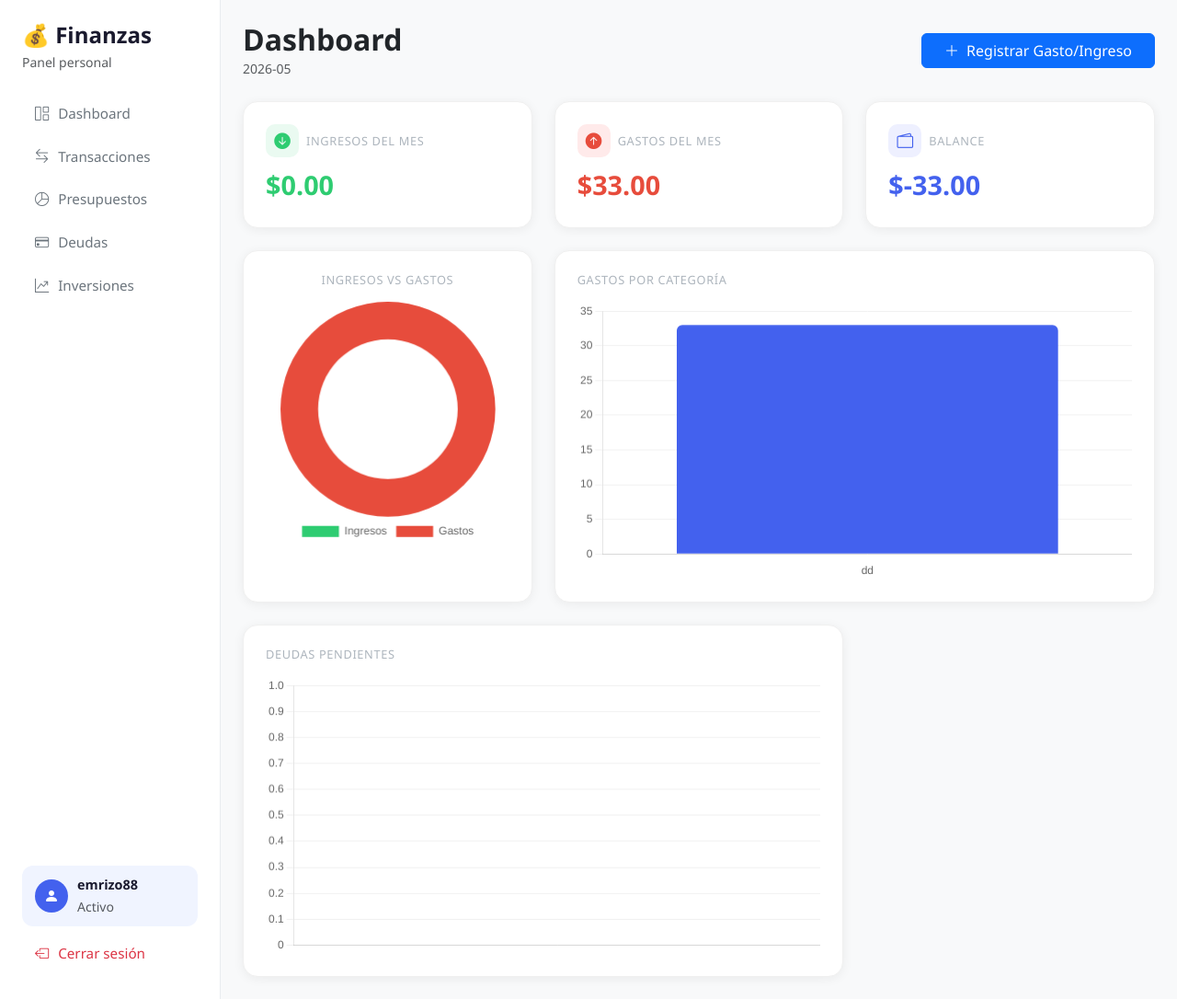
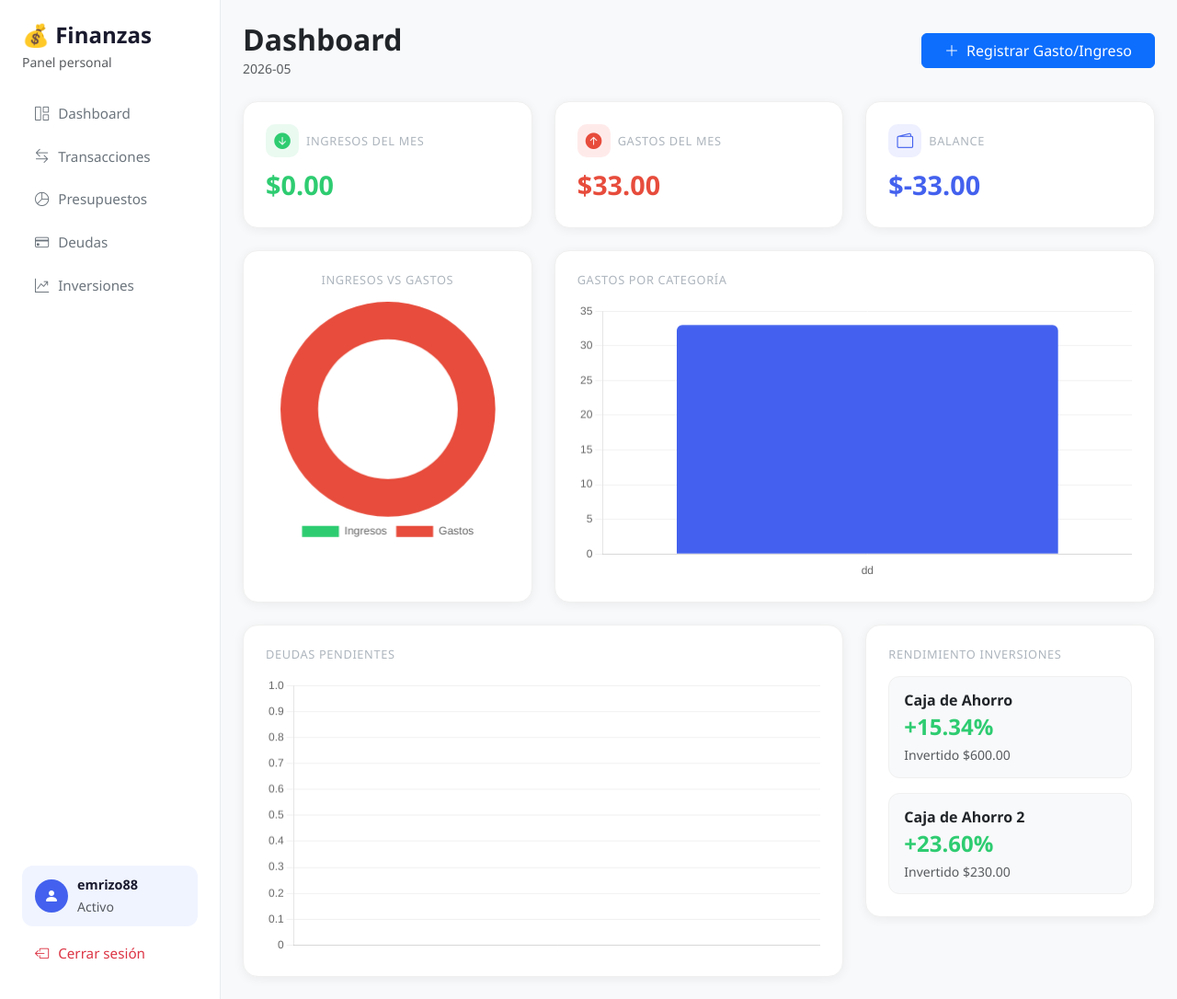
Before and after one commit to emrizo88/finanzas-app, a Flask app: page / in a window 1280 px wide. Shown: the whole page at 92% size. Run offline with Flask 3, Linux system fonts and the light colour scheme; a user stored in the database is signed in; data comes from the database, SQL or seed files in the repository; both versions use the stored data as it was after the commit.

Commit message:
Nuevo diseño tarjetas inversiones

```diff
--- a/app.py
+++ b/app.py
@@ -1,6 +1,7 @@
 from flask import Flask, request, redirect, url_for, render_template, session, g
 from werkzeug.security import check_password_hash
 from database import crear_tablas, agregar_ala_deuda,pagar_deuda,obtener_deuda_del_mes,obtener_gastos_por_categoria,registrar_usuario, obtener_usuario, agregar_inversion_db, eliminar_inversion_db, obtener_inversiones, eliminar_deuda, agregar_deuda, obtener_deudas, eliminar_presupuesto_db, obtener_presupuestos, agregar_presupuesto_db, actualizar_monto_gastado, obtener_transacciones, agregar_transaccion, eliminar_transaccion, obtener_resumen_mes
+from utils import obtener_rend_inversiones
 from datetime import date
 
 app = Flask(__name__)
@@ -18,11 +19,14 @@ def verificar_sesion():
 @app.route('/')
 def index():
     mes_actual = date.today().strftime('%Y-%m')
+    dia_actual = date.today()
     user_id = session['user_id']
     resumen = obtener_resumen_mes(user_id, mes_actual)
     deudas_mes = obtener_deuda_del_mes(user_id,mes_actual)
     gastos_cat = obtener_gastos_por_categoria(user_id,mes_actual)
-    return render_template("index.html", resumen=resumen, deudas_mes=deudas_mes,gastos_cat=gastos_cat,mes=mes_actual)
+    lista = obtener_inversiones(user_id)
+    inversiones_rend = obtener_rend_inversiones(user_id,lista,dia_actual)
+    return render_template("index.html", resumen=resumen, deudas_mes=deudas_mes,gastos_cat=gastos_cat,mes=mes_actual,inversiones_rend=inversiones_rend)
 
 @app.route('/transacciones')
 def transacciones():
--- a/database.py
+++ b/database.py
@@ -250,6 +250,12 @@ def crear_tablas():
             valor_actual    REAL NOT NULL,
             fecha           TEXT NOT NULL
         );
+        CREATE TABLE IF NOT EXISTS historial_inversiones (
+            id              INTEGER PRIMARY KEY AUTOINCREMENT,
+            inversion_id    INTEGER NOT NULL REFERENCES inversiones(id),
+            fecha           TEXT NOT NULL,
+            valor           REAL NOT NULL
+        );
     ''')
     conn.commit()
     conn.close()
--- a/static/css/style.css
+++ b/static/css/style.css
@@ -135,3 +135,34 @@ body.login-body {
     font-size: 1.1rem;
     flex-shrink: 0;
 }
+
+@media (max-width: 768px) {
+    body {
+        padding-top: 56px;
+    }
+
+    .navbar {
+        position: fixed;
+        top: 0;
+        width: 100%;
+        z-index: 1030;
+    }
+
+    .main-content {
+        max-width: 100%;
+    }
+}
+
+.inversion-card {
+    background: #f8f9fa;
+    border-radius: 12px;
+    padding: 0.8rem 1rem;
+    border: 1px solid #f0f0f0;
+}
+
+.rendimiento-valor {
+    font-size: 1.5rem;
+    font-weight: 700;
+    line-height: 1.2;
+    margin: 0.2rem 0;
+}
--- a/templates/base.html
+++ b/templates/base.html
@@ -10,10 +10,57 @@
 </head>
 <body>
 
+<!-- Navbar móvil -->
+<nav class="navbar navbar-dark d-md-none px-3" style="background:#1a1a2e;">
+    <span class="navbar-brand fw-bold">💰 Finanzas</span>
+    <button class="navbar-toggler" type="button" data-bs-toggle="offcanvas" data-bs-target="#sidebarMobile">
+        <span class="navbar-toggler-icon"></span>
+    </button>
+</nav>
+
+<!-- Offcanvas móvil -->
+<div class="offcanvas offcanvas-start" tabindex="-1" id="sidebarMobile" style="width:260px;">
+    <div class="offcanvas-header border-bottom">
+        <h5 class="offcanvas-title fw-bold">💰 Finanzas</h5>
+        <button type="button" class="btn-close" data-bs-dismiss="offcanvas"></button>
+    </div>
+    <div class="offcanvas-body d-flex flex-column p-3">
+        <a href="{{ url_for('index') }}" class="nav-link">
+            <i class="bi bi-grid-1x2"></i> Dashboard
+        </a>
+        <a href="{{ url_for('transacciones') }}" class="nav-link">
+            <i class="bi bi-arrow-left-right"></i> Transacciones
+        </a>
+        <a href="{{ url_for('presupuestos_page') }}" class="nav-link">
+            <i class="bi bi-pie-chart"></i> Presupuestos
+        </a>
+        <a href="{{ url_for('deudas') }}" class="nav-link">
+            <i class="bi bi-credit-card"></i> Deudas
+        </a>
+        <a href="{{ url_for('inversiones') }}" class="nav-link">
+            <i class="bi bi-graph-up-arrow"></i> Inversiones
+        </a>
+
+        <div class="usuario-card mt-auto mb-2">
+            <div class="usuario-avatar">
+                <i class="bi bi-person-fill"></i>
+            </div>
+            <div>
+                <div class="usuario-nombre">{{ session['username'] }}</div>
+                <small class="text-muted">Activo</small>
+            </div>
+        </div>
+
+        <a href="{{ url_for('logout') }}" class="nav-link text-danger">
+            <i class="bi bi-box-arrow-left"></i> Cerrar sesión
+        </a>
+    </div>
+</div>
+
 <div class="d-flex">
 
-    <!-- Sidebar -->
-    <nav class="sidebar d-flex flex-column p-4">
+    <!-- Sidebar desktop — oculto en móvil -->
+    <nav class="sidebar d-none d-md-flex flex-column p-4">
         <h4 class="fw-bold mb-1">💰 Finanzas</h4>
         <small class="text-muted mb-4">Panel personal</small>
 
@@ -33,7 +80,6 @@
             <i class="bi bi-graph-up-arrow"></i> Inversiones
         </a>
 
-        <!-- Usuario activo -->
         <div class="usuario-card mt-auto mb-2">
             <div class="usuario-avatar">
                 <i class="bi bi-person-fill"></i>
@@ -50,7 +96,7 @@
     </nav>
 
     <!-- Contenido principal -->
-    <main class="main-content flex-grow-1 p-4">
+    <main class="main-content flex-grow-1 p-3 p-md-4">
         {% block contenido %}{% endblock %}
     </main>
 
--- a/templates/index.html
+++ b/templates/index.html
@@ -65,12 +65,34 @@
     </div>
 </div>
 
-<!-- Gráficas fila 2 -->
+<!-- Fila 2 -->
 <div class="row g-4">
     <div class="col-md-8">
         <div class="tarjeta">
             <h6 class="mb-3">Deudas pendientes</h6>
             <canvas id="graficaDeudas"></canvas>
+        </div>
+    </div>
+    <div class="col-md-4">
+        <div class="tarjeta">
+            <h6 class="mb-3">Rendimiento inversiones</h6>
+            <div class="d-flex flex-column gap-3">
+                {% for inv in inversiones_rend %}
+                <div class="inversion-card">
+                    <div class="d-flex justify-content-between align-items-start">
+                        <span class="fw-semibold">{{ inv['nombre'] }}</span>
+                        <span class="badge bg-light text-dark">{{ inv['tipo'] }}</span>
+                    </div>
+                    <div class="rendimiento-valor {{ 'color-ingreso' if inv['rendimiento_anualizado'] >= 0 else 'color-gasto' }}">
+                        {{ '+' if inv['rendimiento_anualizado'] >= 0 else '' }}{{ '%.2f' | format(inv['rendimiento_anualizado']) }}%
+                    </div>
+                    <small class="text-muted">Invertido ${{ '%.2f' | format(inv['monto_invertido']) }}</small>
+                </div>
+                {% endfor %}
+                {% if not inversiones_rend %}
+                <p class="text-muted text-center py-3">No hay inversiones registradas</p>
+                {% endif %}
+            </div>
         </div>
     </div>
 </div>
--- /dev/null
+++ b/utils.py
@@ -0,0 +1,18 @@
+import sqlite3
+from datetime import date
+
+def obtener_rend_inversiones(user_id, inversiones,dia_actual):
+    resultado = []
+    for p in inversiones:
+        p = dict(p)
+        fecha = p['fecha']
+        fecha = date.fromisoformat(p['fecha'])
+        dias_transcurridos = (dia_actual - fecha).days
+        rendimiento_total = (p['valor_actual'] - p['monto_invertido']) / p['monto_invertido']
+        rendimiento_anualizado = rendimiento_total * (365 / dias_transcurridos)
+        resultado.append({
+            'nombre': p['nombre'],
+            'monto_invertido': p['monto_invertido'],
+            'rendimiento_anualizado': rendimiento_anualizado
+        })
+    return resultado
```
Also changed, not shown: finanzas.db.
